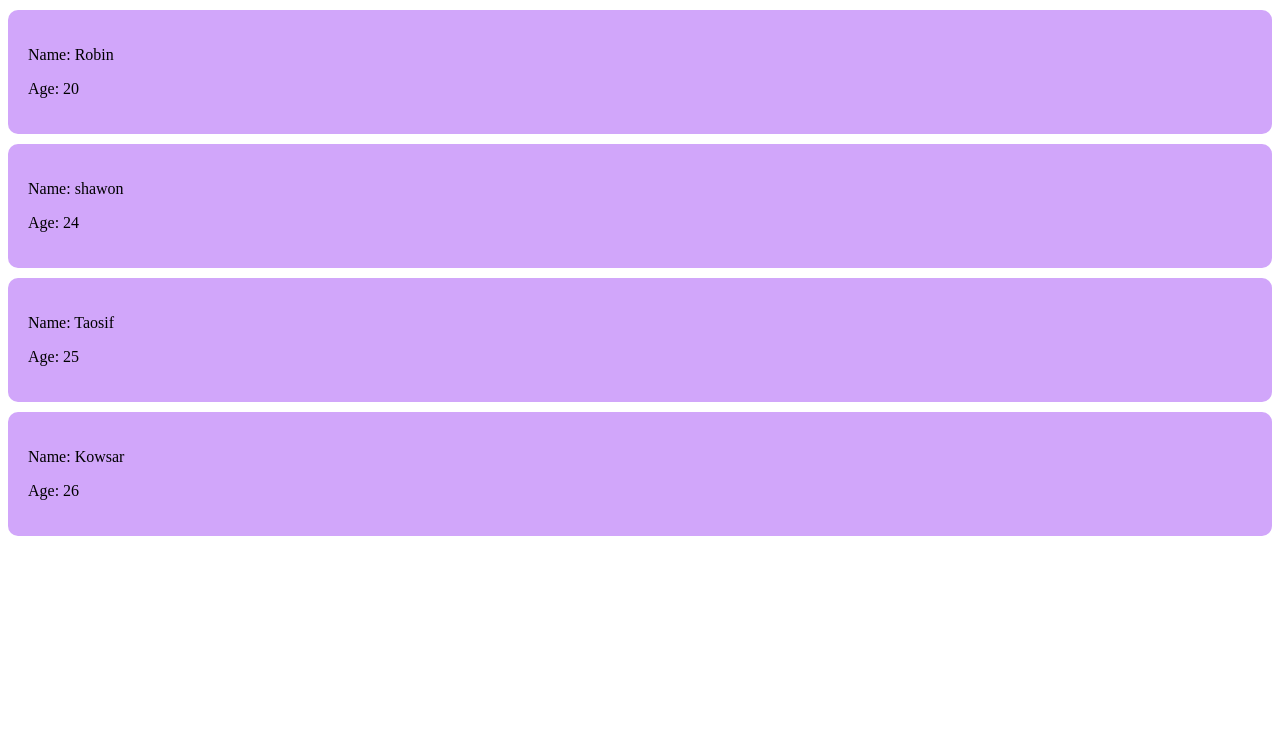
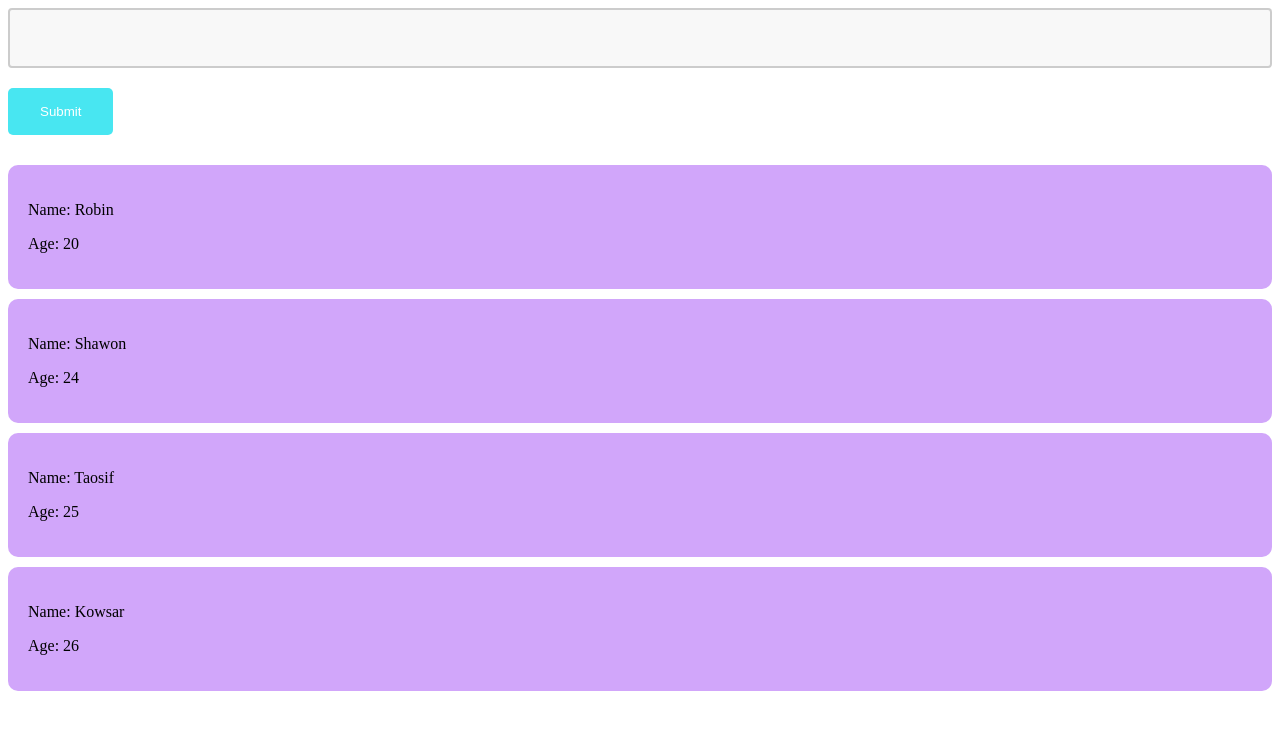
Before and after one commit to Kowsar096/react-recap, a React (Vite) app in the folder react-practice/: page / in a window 1280 px wide. Shown: the top 730 px of the page. Built offline with nearby package versions, Linux system fonts and the light colour scheme.

Commit message:
Add Counter component and implement increment/decrement functionality; refactor App component to include input form for member name

```diff
--- a/react-practice/src/App.jsx
+++ b/react-practice/src/App.jsx
@@ -1,13 +1,15 @@
 
+import { useState } from 'react';
 import './App.css'
 import Card from './components/Card';
+// import Counter from './components/counter';
 // import TestComponent from './TestComponent';
 
 const members = [
   { name: 'Kowsar', age: 26 },
   { name: 'Shakil', age: 9 },
   { name: 'Taosif', age: 25 },
-  { name: 'shawon', age: 24 },
+  { name: 'Shawon', age: 24 },
   { name: 'Irteja', age: 17 },
   { name: 'Robin', age: 20 },
 ]
@@ -26,9 +28,6 @@ const members = [
 //   )
 
 // }
-function App() {
-  return (
-    <div>
 
       {/* <Card name={members[0].name}  age={members[0].age}/>
   <Card name={members[2].name} age={members[1].age}/>
@@ -38,8 +37,25 @@ function App() {
   <Card name={members[5].name} age={members[5].age}/> */}
 
 
-      {
-        members
+
+
+
+function App() {
+
+const [name, setName]= useState('')
+
+  const handleSubmit = (e)=>{
+    e.preventDefault();  //synthetic event
+    console.log(name)
+  }
+
+  return (
+    <div>
+      <form onSubmit={handleSubmit}>
+        <input className='input' type="text" onChange={(e)=>setName(e.target.value)} />
+        <button className='button'>Submit</button>
+      </form>
+      {members
           .filter((members) => members.age > 18)
           .sort((a, b) => a.age - b.age)
           .map((members) => (
@@ -52,3 +68,17 @@ function App() {
 }
 
 export default App;
+
+// counter
+// function App() {
+//   return (
+//     <div>
+
+//      <Counter/>
+
+//     </div>
+//   )
+
+// }
+
+// export default App;
--- a/react-practice/src/components/Card.jsx
+++ b/react-practice/src/components/Card.jsx
@@ -71,24 +71,37 @@
 //         </>
 //     )
 // }
+
+
+
+import { useState } from "react";
 import "./card.css"
+
+// React hook
+//* 1. must use in component top level
+//* 2. must use inside react component
+
 export default function Card({ name, age }) {
 
+    const [member, setMember] = useState('');
+
     const clickHandler = () => {
-        console.log('Greetings', name);
+        // console.log('Greetings', name);
+        setMember(name);
     }
+    console.log(member)
 
-    const anotherClickHandler = () => {
-        console.log("Another greetings");
-    }
-    const greetings = () => {
-        clickHandler();
-        anotherClickHandler();
-    }
+    // const anotherClickHandler = () => {
+    //     console.log("Another greetings");
+    // }
+    // const greetings = () => {
+    //     clickHandler();
+    //     anotherClickHandler();
+    // }
     return (
 
         <div
-            onClick={greetings}
+            onClick={clickHandler}
             //   onMouseDown={}
             //   onMouseEnter={}
             //   onMouseLeave={}
@@ -96,6 +109,7 @@ export default function Card({ name, age }) {
             className="card">
             <p> Name: {name}</p>
             <p> Age: {age}</p>
+            {member && <p>Gretings {member}</p>}
         </div>
 
     )
--- a/react-practice/src/components/card.css
+++ b/react-practice/src/components/card.css
@@ -1,6 +1,28 @@
-.card{
+.card {
     background-color: rgb(209, 166, 250);
     border-radius: 10px;
     padding: 20px;
     margin: 10px 0;
 }
+
+.input {
+    width: 100%;
+  height: 60px;
+  padding: 12px 20px;
+  box-sizing: border-box;
+  border: 2px solid #ccc;
+  border-radius: 4px;
+  background-color: #f8f8f8;
+  resize: none
+}
+
+.button {
+    background-color: #48e6f1;
+    border: none;
+    border-radius: 5px;
+    color: white;
+    padding: 16px 32px;
+    text-decoration: none;
+    margin: 20px 0;
+    cursor: pointer;
+}
```
Also changed, not shown: react-practice/src/components/Counter.jsx (added, +22 -0 lines).
